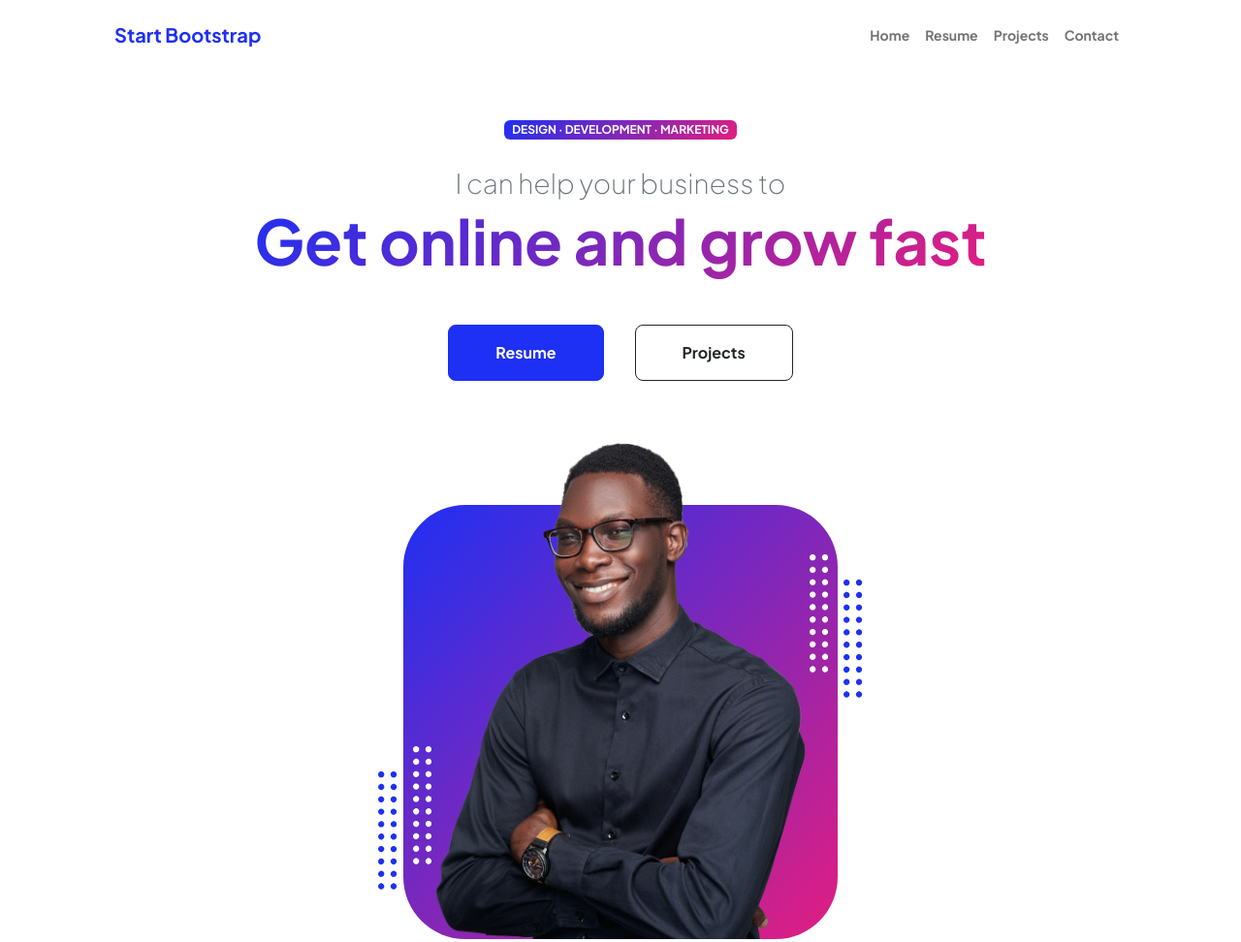
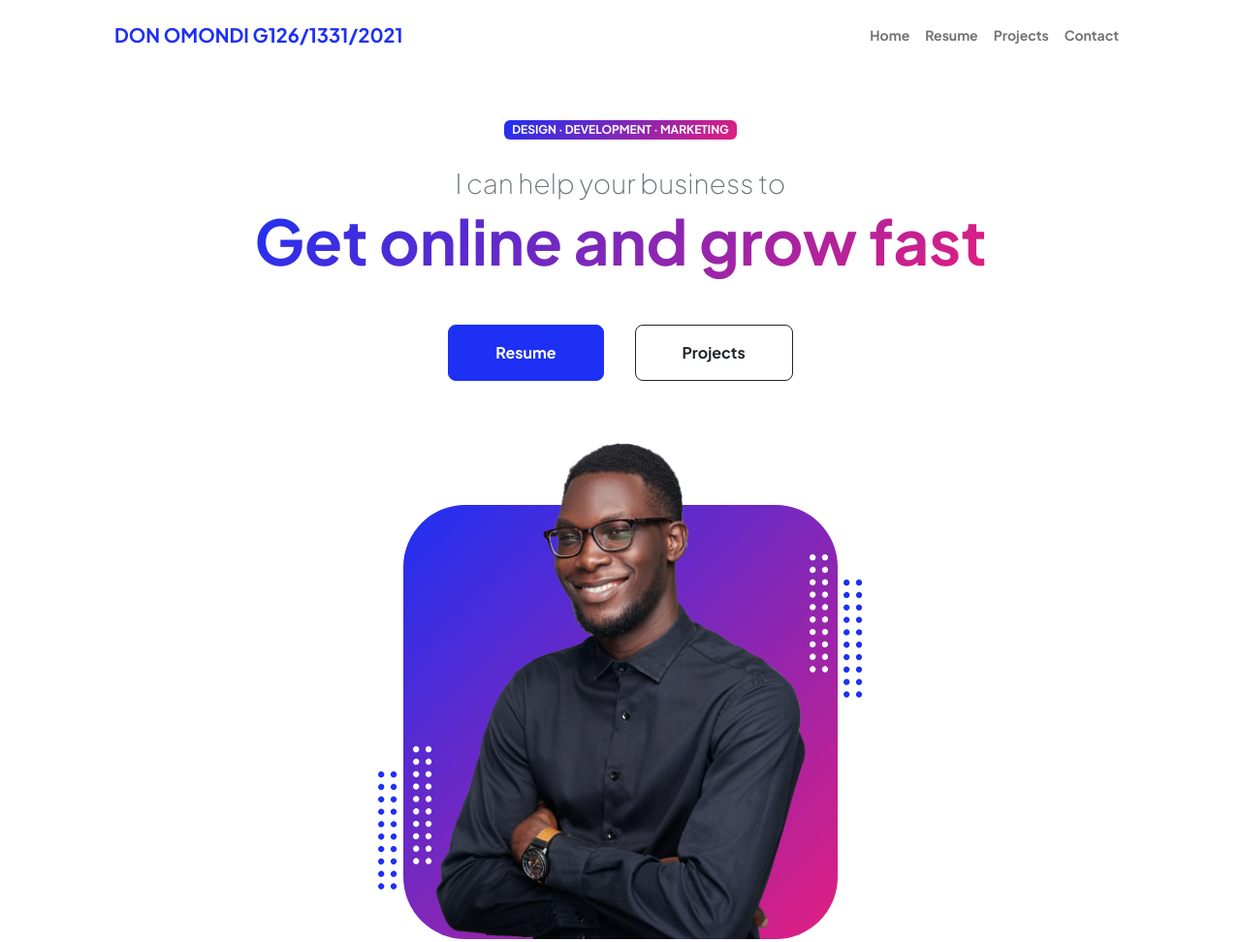
Before and after one commit to doneer365/doneer365.github.io, a plain HTML site: page index.html in a window 1280 px wide. Shown: the top 972 px of the page at 97% size. Drawn offline with nearby package versions, Linux system fonts and the light colour scheme.

Commit message:
Add files via upload

```diff
--- a/index.html
+++ b/index.html
@@ -5,7 +5,7 @@
         <meta name="viewport" content="width=device-width, initial-scale=1, shrink-to-fit=no" />
         <meta name="description" content="" />
         <meta name="author" content="" />
-        <title>Personal - Start Bootstrap Theme</title>
+        <title>Personal - DON OMONDI G126/1331/2021</title>
         <!-- Favicon-->
         <link rel="icon" type="image/x-icon" href="assets/favicon.ico" />
         <!-- Custom Google font-->
@@ -22,7 +22,7 @@
             <!-- Navigation-->
             <nav class="navbar navbar-expand-lg navbar-light bg-white py-3">
                 <div class="container px-5">
-                    <a class="navbar-brand" href="index.html"><span class="fw-bolder text-primary">Start Bootstrap</span></a>
+                    <a class="navbar-brand" href="index.html"><span class="fw-bolder text-primary">DON OMONDI G126/1331/2021</span></a>
                     <button class="navbar-toggler" type="button" data-bs-toggle="collapse" data-bs-target="#navbarSupportedContent" aria-controls="navbarSupportedContent" aria-expanded="false" aria-label="Toggle navigation"><span class="navbar-toggler-icon"></span></button>
                     <div class="collapse navbar-collapse" id="navbarSupportedContent">
                         <ul class="navbar-nav ms-auto mb-2 mb-lg-0 small fw-bolder">
```
